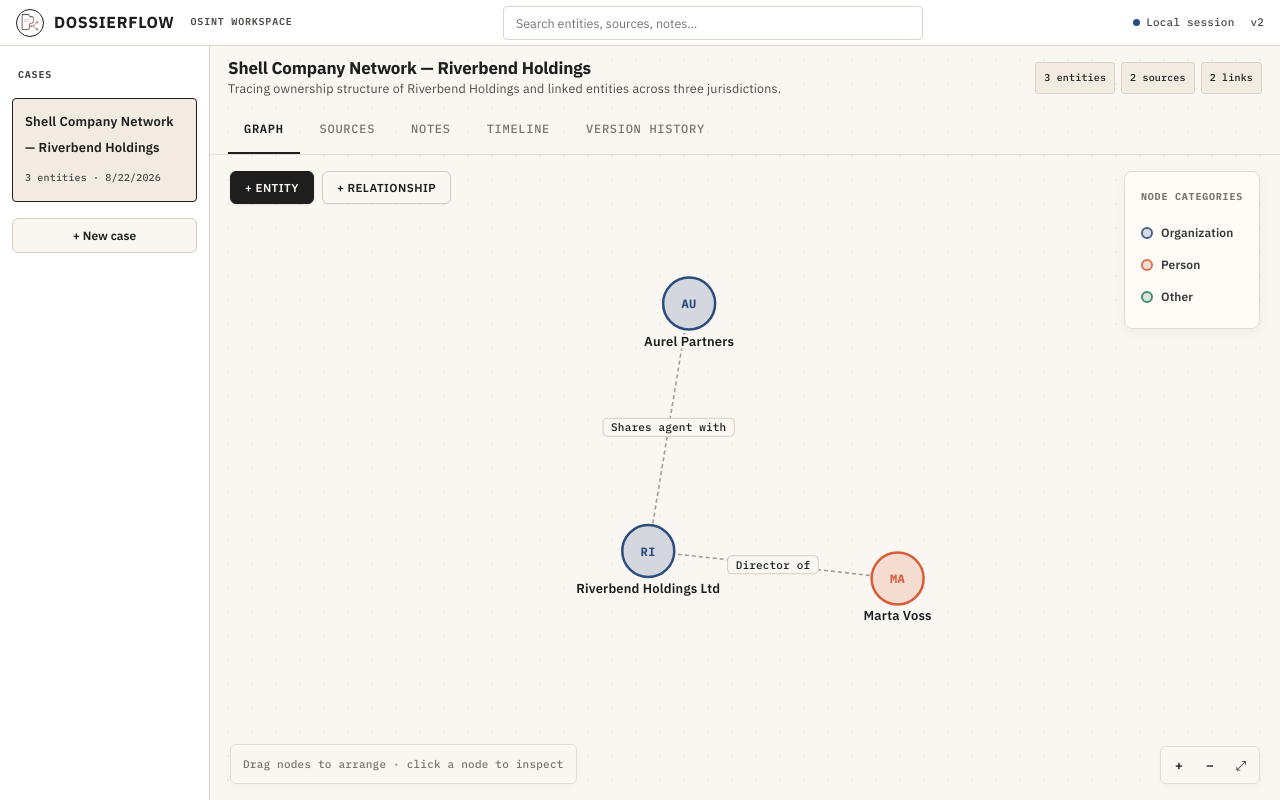
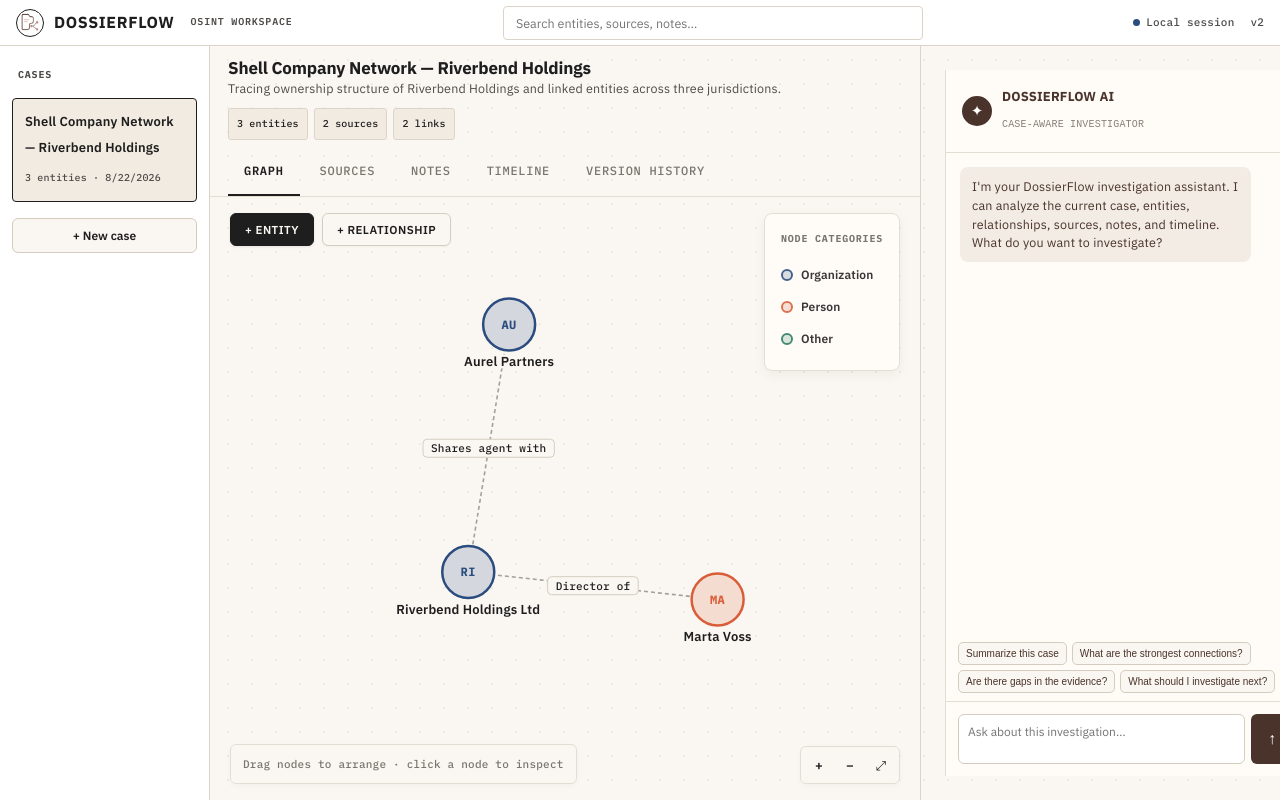
Before and after one commit to Sanchali-rif/DossierFlow, a React (Vite) app: page / in a window 1280 px wide. Built offline with nearby package versions, Linux system fonts and the light colour scheme.

Commit message:
Add case-aware AI assistant

```diff
--- a/package.json
+++ b/package.json
@@ -11,6 +11,7 @@
   },
   "dependencies": {
     "d3": "^7.9.0",
+    "openai": "^7.8.0",
     "react": "^19.2.8",
     "react-dom": "^19.2.8"
   },
--- a/src/DossierFlow.jsx
+++ b/src/DossierFlow.jsx
@@ -14,6 +14,8 @@ import SourceModal from "./components/modals/SourceModal";
 import NoteModal from "./components/modals/NoteModal";
 import TimelineModal from "./components/modals/TimelineModal";
 import EntityDetailModal from "./components/modals/EntityDetailModal";
+import AIChat from "./components/AIChat";
+import { buildAIContext } from "./utils/AIContext";
 
 export default function DossierFlow() {
   const [db, setDb] = useState(seedData);
@@ -96,6 +98,7 @@ export default function DossierFlow() {
     notesL = scoped(db.notes);
   const tlL = [...scoped(db.timeline)].sort((a, b) => a.date.localeCompare(b.date));
   const histL = [...scoped(db.history)].sort((a, b) => b.ts - a.ts);
+  const aiContext = buildAIContext(db);
 
   const tabs = [
     { key: "graph", label: "Graph" },
@@ -115,7 +118,7 @@ export default function DossierFlow() {
         className="dossierflow-layout"
         style={{
           display: "grid",
-          gridTemplateColumns: "210px 1fr",
+          gridTemplateColumns: "210px 1fr 360px",
           gridTemplateRows: "46px 1fr",
           height: "100vh",
           position: "relative",
@@ -126,7 +129,7 @@ export default function DossierFlow() {
         <div
           className="dossierflow-topbar"
           style={{
-            gridColumn: "1 / 3",
+            gridColumn: "1 / 4",
             display: "flex",
             alignItems: "center",
             justifyContent: "space-between",
@@ -386,6 +389,11 @@ export default function DossierFlow() {
             </>
           )}
         </div>
+
+        {/* AI Assistant */}
+        <div style={{ gridColumn: "3 / 4", height: "100%", borderLeft: `1px solid ${T.line}`, padding: 24 }}>
+          <AIChat context={aiContext} />
+        </div>
       </div>
 
       {/* Modals */}
--- /dev/null
+++ b/src/components/AIChat.jsx
@@ -0,0 +1,268 @@
+import { useState } from "react";
+
+export default function AIChat({ context }) {
+  const [messages, setMessages] = useState([
+    {
+      role: "assistant",
+      content:
+        "I'm your DossierFlow investigation assistant. I can analyze the current case, entities, relationships, sources, notes, and timeline. What do you want to investigate?",
+    },
+  ]);
+  const [input, setInput] = useState("");
+  const [loading, setLoading] = useState(false);
+
+  const askAI = async () => {
+    const question = input.trim();
+    if (!question || loading) return;
+
+    setInput("");
+
+    const userMessage = {
+      role: "user",
+      content: question,
+    };
+
+    setMessages((prev) => [...prev, userMessage]);
+    setLoading(true);
+
+    try {
+      const response = await fetch("/api/chat", {
+        method: "POST",
+        headers: {
+          "Content-Type": "application/json",
+        },
+        body: JSON.stringify({
+          question,
+          context,
+        }),
+      });
+
+      const data = await response.json();
+
+      if (!response.ok) {
+        throw new Error(data.error || "AI request failed");
+      }
+
+      setMessages((prev) => [
+        ...prev,
+        {
+          role: "assistant",
+          content: data.answer,
+        },
+      ]);
+    } catch (error) {
+      setMessages((prev) => [
+        ...prev,
+        {
+          role: "assistant",
+          content: `⚠️ ${error.message}`,
+        },
+      ]);
+    } finally {
+      setLoading(false);
+    }
+  };
+
+  const suggestions = [
+    "Summarize this case",
+    "What are the strongest connections?",
+    "Are there gaps in the evidence?",
+    "What should I investigate next?",
+  ];
+
+  return (
+    <div
+      style={{
+        width: 360,
+        height: "100%",
+        background: "#fffbf7",
+        borderLeft: "1px solid #E4DDD3",
+        display: "flex",
+        flexDirection: "column",
+        boxSizing: "border-box",
+      }}
+    >
+      {/* Header */}
+      <div
+        style={{
+          padding: "14px 16px",
+          borderBottom: "1px solid #E4DDD3",
+          display: "flex",
+          alignItems: "center",
+          gap: 10,
+        }}
+      >
+        <div
+          style={{
+            width: 30,
+            height: 30,
+            borderRadius: "50%",
+            background: "#4a332a",
+            color: "#fff",
+            display: "flex",
+            alignItems: "center",
+            justifyContent: "center",
+            fontSize: 15,
+          }}
+        >
+          ✦
+        </div>
+
+        <div>
+          <div
+            style={{
+              fontWeight: 700,
+              fontSize: 13,
+              color: "#4a332a",
+            }}
+          >
+            DOSSIERFLOW AI
+          </div>
+
+          <div
+            style={{
+              fontSize: 10,
+              color: "#8a8179",
+              marginTop: 2,
+              fontFamily: "monospace",
+            }}
+          >
+            CASE-AWARE INVESTIGATOR
+          </div>
+        </div>
+      </div>
+
+      {/* Messages */}
+      <div
+        style={{
+          flex: 1,
+          overflowY: "auto",
+          padding: 14,
+        }}
+      >
+        {messages.map((message, index) => (
+          <div
+            key={index}
+            style={{
+              display: "flex",
+              justifyContent:
+                message.role === "user" ? "flex-end" : "flex-start",
+              marginBottom: 12,
+            }}
+          >
+            <div
+              style={{
+                maxWidth: "88%",
+                padding: "10px 12px",
+                borderRadius: 8,
+                background:
+                  message.role === "user" ? "#4a332a" : "#f2ece5",
+                color: message.role === "user" ? "#fff" : "#4a332a",
+                fontSize: 12.5,
+                lineHeight: 1.5,
+                whiteSpace: "pre-wrap",
+              }}
+            >
+              {message.content}
+            </div>
+          </div>
+        ))}
+
+        {loading && (
+          <div
+            style={{
+              fontSize: 12,
+              color: "#8a8179",
+              padding: 8,
+            }}
+          >
+            AI is analyzing the case…
+          </div>
+        )}
+      </div>
+
+      {/* Suggestions */}
+      <div
+        style={{
+          padding: "0 12px 8px",
+          display: "flex",
+          gap: 5,
+          flexWrap: "wrap",
+        }}
+      >
+        {suggestions.map((suggestion) => (
+          <button
+            key={suggestion}
+            onClick={() => setInput(suggestion)}
+            style={{
+              border: "1px solid #D5CCC0",
+              background: "#FAF7F2",
+              borderRadius: 5,
+              padding: "5px 7px",
+              fontSize: 10,
+              cursor: "pointer",
+              color: "#4a332a",
+            }}
+          >
+            {suggestion}
+          </button>
+        ))}
+      </div>
+
+      {/* Input */}
+      <div
+        style={{
+          padding: 12,
+          borderTop: "1px solid #E4DDD3",
+        }}
+      >
+        <div
+          style={{
+            display: "flex",
+            gap: 6,
+          }}
+        >
+          <textarea
+            value={input}
+            onChange={(e) => setInput(e.target.value)}
+            onKeyDown={(e) => {
+              if (e.key === "Enter" && !e.shiftKey) {
+                e.preventDefault();
+                askAI();
+              }
+            }}
+            placeholder="Ask about this investigation…"
+            rows={2}
+            style={{
+              flex: 1,
+              resize: "none",
+              border: "1px solid #D5CCC0",
+              borderRadius: 6,
+              padding: 9,
+              fontFamily: "inherit",
+              fontSize: 12,
+              outline: "none",
+              background: "#fff",
+            }}
+          />
+
+          <button
+            onClick={askAI}
+            disabled={loading}
+            style={{
+              width: 42,
+              border: "none",
+              borderRadius: 6,
+              background: "#4a332a",
+              color: "#fff",
+              cursor: loading ? "wait" : "pointer",
+              fontSize: 16,
+            }}
+          >
+            ↑
+          </button>
+        </div>
+      </div>
+    </div>
+  );
+}
--- /dev/null
+++ b/src/utils/AIContext.js
@@ -0,0 +1,56 @@
+export function buildAIContext(db) {
+  const caseId = db.activeCaseId;
+
+  const currentCase = db.cases.find((c) => c.id === caseId);
+
+  const entities = db.entities.filter((x) => x.caseId === caseId);
+  const relations = db.relations.filter((x) => x.caseId === caseId);
+  const sources = db.sources.filter((x) => x.caseId === caseId);
+  const notes = db.notes.filter((x) => x.caseId === caseId);
+  const timeline = db.timeline
+    .filter((x) => x.caseId === caseId)
+    .sort((a, b) => a.date.localeCompare(b.date));
+  const history = db.history
+    .filter((x) => x.caseId === caseId)
+    .sort((a, b) => b.ts - a.ts);
+
+  const entityName = (id) =>
+    entities.find((e) => e.id === id)?.name || id;
+
+  return {
+    case: currentCase || null,
+
+    entities: entities.map((e) => ({
+      id: e.id,
+      name: e.name,
+      type: e.type,
+      note: e.note,
+    })),
+
+    relationships: relations.map((r) => ({
+      from: entityName(r.from),
+      to: entityName(r.to),
+      label: r.label,
+      sourceId: r.sourceId || null,
+    })),
+
+    sources: sources.map((s) => ({
+      id: s.id,
+      title: s.title,
+      url: s.url,
+      note: s.note,
+    })),
+
+    notes: notes.map((n) => ({
+      text: n.text,
+      added: new Date(n.added).toISOString(),
+    })),
+
+    timeline,
+
+    history: history.map((h) => ({
+      action: h.action,
+      timestamp: new Date(h.ts).toISOString(),
+    })),
+  };
+}
```
Also changed, not shown: 1 other file (tests, documents, lock files or other folders).
